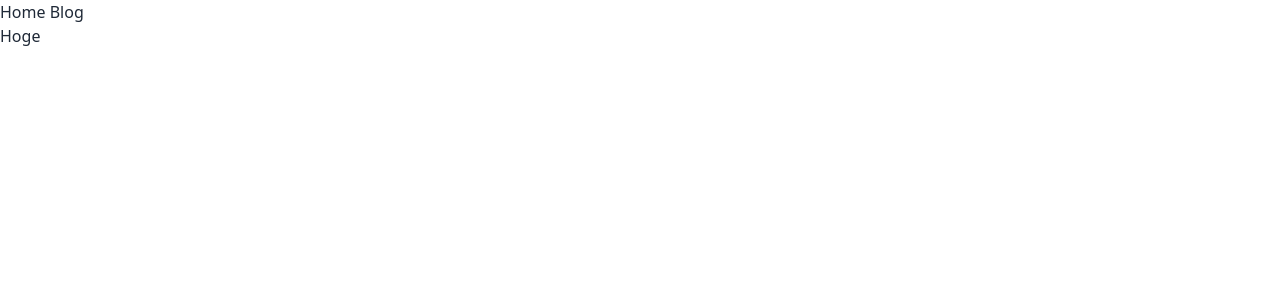
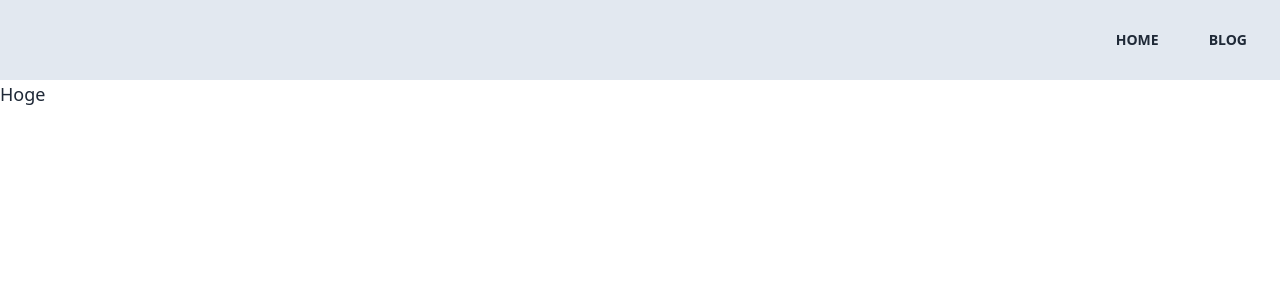
Before and after one commit to suzuki55x/portfolio, a Nuxt app: page / in a window 1280 px wide. Shown: the top 300 px of the page. Built offline with nearby package versions, Linux system fonts and the light colour scheme.

Commit message:
Update header

```diff
--- a/layouts/default.vue
+++ b/layouts/default.vue
@@ -1,12 +1,17 @@
 <template>
   <div>
-    <div>
-      <NuxtLink to="/">
-        Home
-      </NuxtLink>
-      <NuxtLink to="/blog">
-        Blog
-      </NuxtLink>
+    <div class="navbar bg-slate-200">
+      <div class="navbar-start"></div>
+      <div class="navbar-center"></div>
+      <div class="navbar-end">
+        <NuxtLink to="/" class="btn m-2 btn-ghost">
+          Home
+        </NuxtLink>
+        <NuxtLink to="/blog" class="btn m-2 btn-ghost">
+          Blog
+        </NuxtLink>
+
+      </div>
     </div>
 
     <!-- pagesの呼び出し -->
--- a/pages/index.vue
+++ b/pages/index.vue
@@ -1,3 +1,3 @@
 <template>
-  <div>Hoge</div>
+  <div class="text-lg">Hoge</div>
 </template>
--- a/tailwind.config.js
+++ b/tailwind.config.js
@@ -3,6 +3,7 @@ module.exports = {
   content: [
     "./components/**/*.{vue,js,ts,jsx,tsx}",
     "./pages/**/*.{vue,js,ts,jsx,tsx}",
+    "./layouts/**/*.{vue,js,ts,jsx,tsx}",
     "./app.vue"
   ],
   theme: {
```
